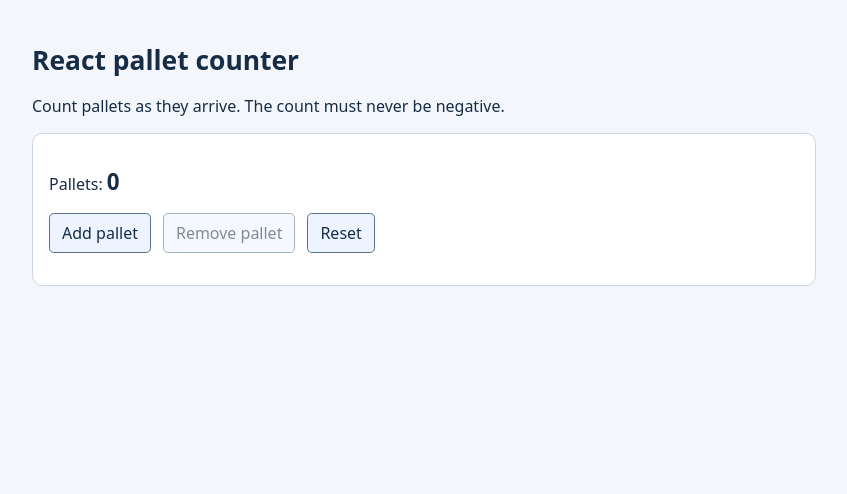
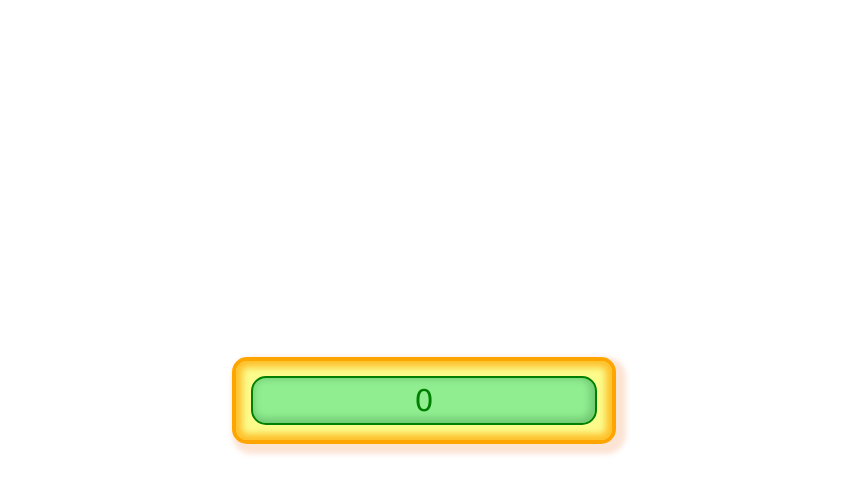
Before and after one commit to adam-zielonka/frontend-tutorial, a React (Vite) app: page / in a window 1280 px wide. Shown: the top 494 px of the page, without its empty margins (216-1063 px from the left). Built offline with nearby package versions, Linux system fonts and the light colour scheme.

Commit message:
Build the counter layout: start (lesson-04-01-counter-layout-start-v5)

```diff
--- a/import-draft.mjs
+++ b/import-draft.mjs
@@ -1,6 +1,6 @@
 import {readFileSync,writeFileSync} from 'node:fs';
 const draft = JSON.parse(readFileSync(process.argv[2], 'utf8'));
-if (draft.lesson !== "03-03-bounded-events") throw Error('This download belongs to another lesson');
+if (draft.lesson !== "04-01-counter-layout") throw Error('This download belongs to another lesson');
 const allowed = ["/App.tsx","/styles.css"];
 for (const name of allowed) {
   if (typeof draft.files?.[name] !== 'string') throw Error('Missing file: ' + name);
--- a/package.json
+++ b/package.json
@@ -1,5 +1,5 @@
 {
-  "name": "frontend-03-03-bounded-events",
+  "name": "frontend-04-01-counter-layout",
   "version": "1.0.0",
   "private": true,
   "type": "module",
@@ -17,7 +17,9 @@
   },
   "dependencies": {
     "react": "18.3.1",
-    "react-dom": "18.3.1"
+    "react-dom": "18.3.1",
+    "mobx": "6.13.7",
+    "mobx-react-lite": "4.1.0"
   },
   "devDependencies": {
     "vite": "8.3.7",
--- a/src/App.tsx
+++ b/src/App.tsx
@@ -1,18 +1,16 @@
-import { useState } from 'react';
 import './styles.css';
 
+function Counter() {
+  return <section className="counter" aria-label="Counter">
+    <h2>Counter</h2>
+    <output aria-live="polite">0</output>
+    {/* TODO: add a controls container with -100, -1, 0 (Reset), +1, +100 buttons. */}
+  </section>;
+}
+
 export default function App() {
-  const [count, setCount] = useState(0);
-  return <main>
-    <h1>React pallet counter</h1>
-    <p>Count pallets as they arrive. The count must never be negative.</p>
-    <section aria-label="Pallet counter">
-      <p>Pallets: <output aria-live="polite">{count}</output></p>
-      <div className="controls">
-        <button onClick={() => setCount(current => current + 1)}>Add pallet</button>
-        <button disabled={count === 0} onClick={() => setCount(current => Math.max(0, current - 1))}>Remove pallet</button>
-        <button onClick={() => setCount(0)}>Reset</button>
-      </div>
-    </section>
+  return <main className="app">
+    <h1>MobX counters</h1>
+    <Counter />
   </main>;
 }
--- a/src/styles.css
+++ b/src/styles.css
@@ -1,19 +1,53 @@
-:root { font-family: system-ui, sans-serif; color: #172c45; background: #f3f6fa; }
+/* Adapted from adam-zielonka/mobx-example, src/index.css (MIT).
+   Original colors, typography, borders and shadows; fluid widths for lesson previews. */
+:root { font-family: Verdana, Geneva, Tahoma, sans-serif; color: #000; background: #fff; }
 * { box-sizing: border-box; }
 body { margin: 0; }
-main { max-width: 52rem; margin: 0 auto; padding: 1.5rem; }
-h1 { font-size: 1.65rem; }
-h2 { font-size: 1.15rem; }
-section, article { background: white; border: 1px solid #cbd5e1; border-radius: .65rem; padding: 1rem; margin-block: 1rem; }
-button, input, select { font: inherit; padding: .5rem .75rem; }
-button { cursor: pointer; border: 1px solid #54708c; border-radius: .3rem; background: #edf4ff; color: #172c45; }
+#root { min-height: 100vh; display: grid; place-items: center; }
+.app { position: relative; display: grid; justify-items: center; width: 100%; padding: 1rem 0; }
+.app > h1, .counter > h2 {
+  position: absolute; width: 1px; height: 1px; padding: 0; margin: -1px;
+  overflow: hidden; clip-path: inset(50%); white-space: nowrap;
+}
+.counter, .total {
+  background-color: rgb(252, 252, 140);
+  border: 4px solid rgb(255, 165, 0);
+  padding: 15px;
+  border-radius: 15px;
+  box-shadow: 5px 5px 5px 5px rgba(241, 122, 43, .2), inset 0 0 7px 6px rgba(255, 165, 0, .7);
+}
+.counter { position: relative; width: min(384px, calc(100% - 32px)); margin: 30px 0; }
+.counter > output, .total > output {
+  display: block; text-align: center; font-size: 30px;
+  background-color: lightgreen; color: green;
+  box-shadow: inset -2px -2px 7px 3px rgba(47, 121, 53, .3);
+  border: 2px solid green; padding: 5px 30px; border-radius: 15px;
+  overflow-wrap: anywhere;
+}
+.controls { display: grid; grid-template-columns: repeat(5, minmax(0, 1fr)); gap: 10px; margin-top: 10px; }
+button {
+  font-size: 20px; border-radius: 100px; border: 2px solid rgb(42, 42, 156);
+  background-color: rgb(175, 219, 247); color: #000; cursor: pointer;
+  box-shadow: 2px 2px 2px 2px rgba(42, 42, 156, .2);
+}
+button:hover:not(:disabled) { background-color: white; }
+button:active:not(:disabled) { background-color: red; border-color: red; color: white; box-shadow: none; }
 button:disabled { cursor: default; opacity: .55; }
-:focus-visible { outline: 3px solid #0064d9; outline-offset: 3px; }
-.controls { display: flex; flex-wrap: wrap; align-items: center; gap: .75rem; margin-block: 1rem; }
-output { font-size: 1.4rem; font-weight: 700; }
-li { margin-block: .5rem; }
-label { display: inline-flex; align-items: center; gap: .5rem; }
-table { width: 100%; border-collapse: collapse; }
-th, td { text-align: left; border-bottom: 1px solid #cbd5e1; padding: .6rem .3rem; }
+:focus-visible { outline: 3px solid rgb(42, 42, 156); outline-offset: 3px; }
+.app > button { font-size: 30px; font-weight: 500; min-width: 44px; min-height: 44px; }
+.remove {
+  position: absolute; top: 22px; right: 23px; width: 30px; height: 33px;
+  background: none; border: 2px solid transparent; box-shadow: none; color: green;
+}
+.remove:hover:not(:disabled) { color: #000; border-color: rgb(42, 42, 156); background-color: rgb(175, 219, 247); }
+.total { justify-self: end; margin: 10px 16px; max-width: calc(100% - 32px); }
+.app > p { margin: .4rem 16px; text-align: center; }
+.url-values { width: min(36rem, calc(100% - 32px)); padding: 1rem; border: 1px solid #aaa; border-radius: 15px; }
+label { display: grid; gap: .5rem; }
+input { font: inherit; min-width: 0; width: 100%; padding: .5rem; }
+.url-values button { margin-top: .75rem; }
 code { overflow-wrap: anywhere; }
-[role="alert"] { color: #a31515; }
+@media (max-width: 420px) {
+  .controls { gap: 6px; }
+  .controls > button { font-size: clamp(16px, 5vw, 20px); padding-inline: 0; }
+}
```
Also changed, not shown: lesson.json (+5 -5 lines), 2 other files (tests, documents, lock files or other folders).
